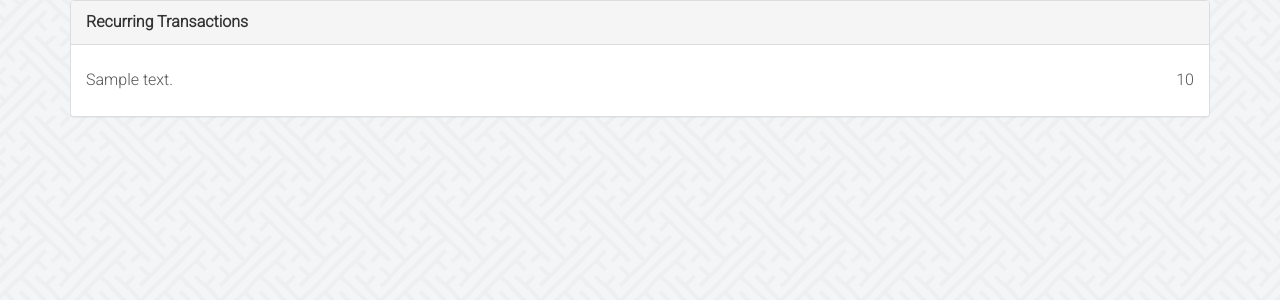
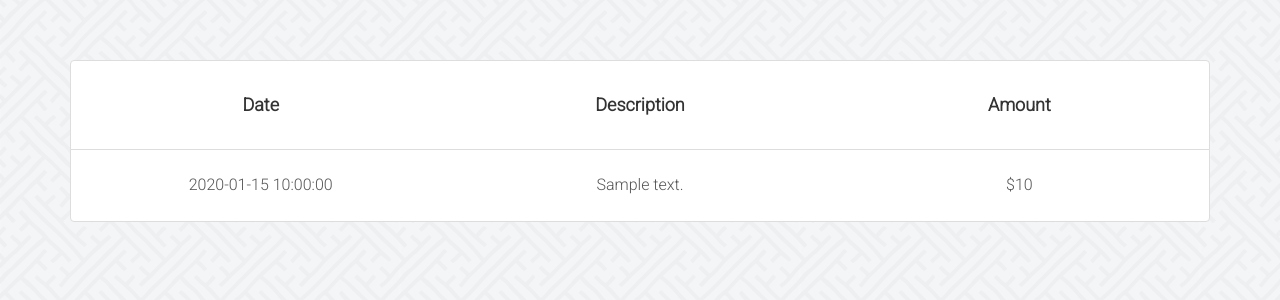
Before and after one commit to hamik112/jaypeak, a Python web app: template jaypeak/templates/transactions/recurring_transactions.html in a window 1280 px wide. Shown: the part 80-380 px from the top of the page. Run offline with Jinja, Linux system fonts and the light colour scheme; the template is opened without the code that fills it: most values are stand-ins (such as "Sample title", 1, 10 or a date in 2020); some libraries are stand-ins or nearby versions; some web fonts are replaced.

Commit message:
Update templates

```diff
--- a/jaypeak/static/css/style.css
+++ b/jaypeak/static/css/style.css
@@ -57,3 +57,7 @@ h3.recurring-transaction{
     padding-top: 24px;
     padding-bottom: 24px;
 }
+
+.fa-remove{
+    padding-left: 8px;
+}
--- a/jaypeak/templates/transactions/recurring_transaction.html
+++ b/jaypeak/templates/transactions/recurring_transaction.html
@@ -4,10 +4,8 @@
 <div class="container" style="padding-top: 20px;">
 
     <h3 class="recurring-transaction">
-        Transaction History
-        <span class="pull-right">
-            <button class="btn btn-md btn-default">Cancel <i class="fa fa-remove"></i></button>
-        </span>
+        <button class="btn btn-md btn-default">Cancel Future Transactions<i class="fa fa-remove"></i></button>
+        &nbsp;
     </h3>
     <div class="list-group">
         <div class="list-group-item">
--- a/jaypeak/templates/transactions/recurring_transactions.html
+++ b/jaypeak/templates/transactions/recurring_transactions.html
@@ -1,38 +1,38 @@
 {% extends "base.html" %}
 
 {% block content %}
-<div class="container">
-    <div class="panel panel-default">
-        <!-- Default panel contents -->
-        <div class="panel-heading clearfix">
-            <strong>Recurring Transactions</strong>
+<div class="container" style="padding-top: 60px;">
+    <div class="list-group">
+     <div class="list-group-item">
+        <div class="row text-center text-bold">
+            <div class="col-md-4">
+                <h4><strong>Date</strong></h4>
+            </div>
+            <div class="col-md-4">
+                <h4><strong>Description</strong></h4>
+            </div>
+            <div class="col-md-4">
+                <h4><strong>Amount</strong></h4>
+            </div>
         </div>
-        <!-- List group -->
+    </div>
+        {% for recurring_transaction in recurring_transactions %}
+            <a href="{{ url_for('transactions.recurring_transaction', id=recurring_transaction.id) }}"
+               class="list-group-item">
 
-        <div class="list-group">
-        {% for recurring_transaction in recurring_transactions %}
-            {{ recurring_transaction_li(recurring_transaction) }}
+                <div class="row text-center">
+                    <div class="col-md-4">
+                        <span>{{ recurring_transaction.date}}<span>
+                    </div>
+                    <div class="col-md-4">
+                        <span>{{ recurring_transaction.description }}</span>
+                    </div>
+                    <div class="col-md-4">
+                        <span>${{ recurring_transaction.amount }}</span>
+                    </div>
+                </div>
+            </a>
         {% endfor %}
-        </div>
     </div>
 </div>
 {% endblock %}
-
-
-{% macro recurring_transaction_li(recurring_transaction) -%}
-<a href="{{ url_for('transactions.recurring_transaction', id=recurring_transaction.id) }}"
-   class="list-group-item">
-    <div class="row">
-        <div class="col-sm-10">
-            {{ recurring_transaction.description }}
-        </div>
-        <div class="col-sm-2">
-            <span class="pull-right">
-                {{ recurring_transaction.amount }}
-            </span>
-        </div>
-
-    </div>
-</a>
-
-{%- endmacro %}
```
